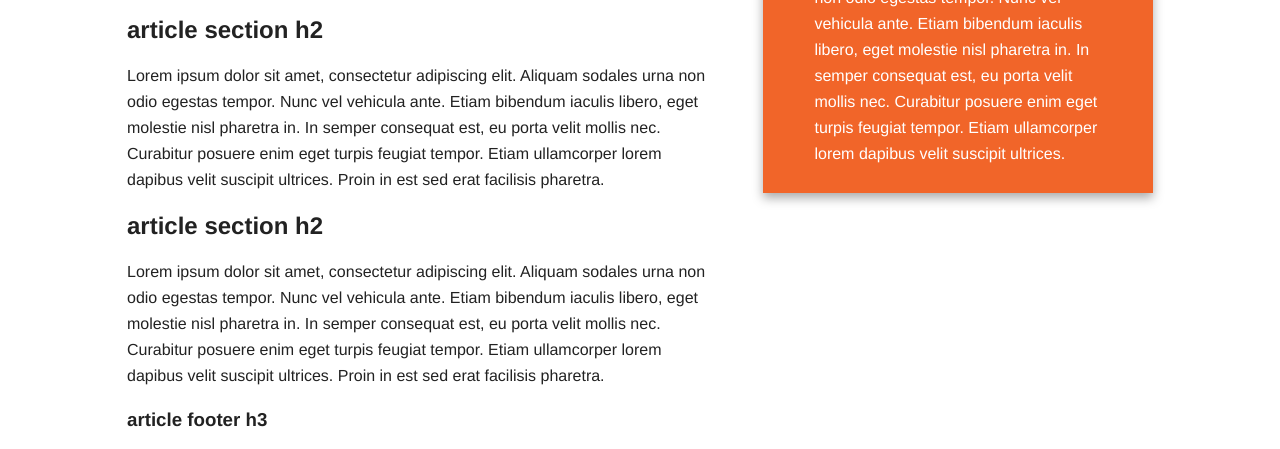
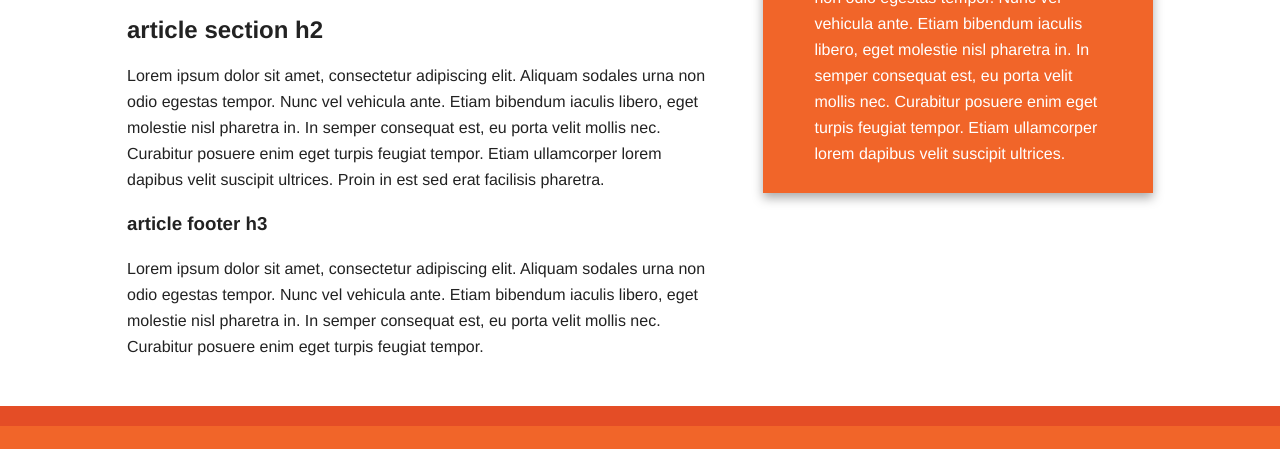
Before and after one commit to sh-abdulkarim/git-demo, a plain HTML site: page initializr_project/index.html in a window 1280 px wide. Shown: the part 276-725 px from the top of the page. Drawn offline with nearby package versions, Linux system fonts and the light colour scheme.

Commit message:
Udated index file

```diff
--- a/initializr_project/index.html
+++ b/initializr_project/index.html
@@ -46,10 +46,6 @@
                         <h2>article section h2</h2>
                         <p>Lorem ipsum dolor sit amet, consectetur adipiscing elit. Aliquam sodales urna non odio egestas tempor. Nunc vel vehicula ante. Etiam bibendum iaculis libero, eget molestie nisl pharetra in. In semper consequat est, eu porta velit mollis nec. Curabitur posuere enim eget turpis feugiat tempor. Etiam ullamcorper lorem dapibus velit suscipit ultrices. Proin in est sed erat facilisis pharetra.</p>
                     </section>
-                    <section>
-                        <h2>article section h2</h2>
-                        <p>Lorem ipsum dolor sit amet, consectetur adipiscing elit. Aliquam sodales urna non odio egestas tempor. Nunc vel vehicula ante. Etiam bibendum iaculis libero, eget molestie nisl pharetra in. In semper consequat est, eu porta velit mollis nec. Curabitur posuere enim eget turpis feugiat tempor. Etiam ullamcorper lorem dapibus velit suscipit ultrices. Proin in est sed erat facilisis pharetra.</p>
-                    </section>
                     <footer>
                         <h3>article footer h3</h3>
                         <p>Lorem ipsum dolor sit amet, consectetur adipiscing elit. Aliquam sodales urna non odio egestas tempor. Nunc vel vehicula ante. Etiam bibendum iaculis libero, eget molestie nisl pharetra in. In semper consequat est, eu porta velit mollis nec. Curabitur posuere enim eget turpis feugiat tempor.</p>
```
